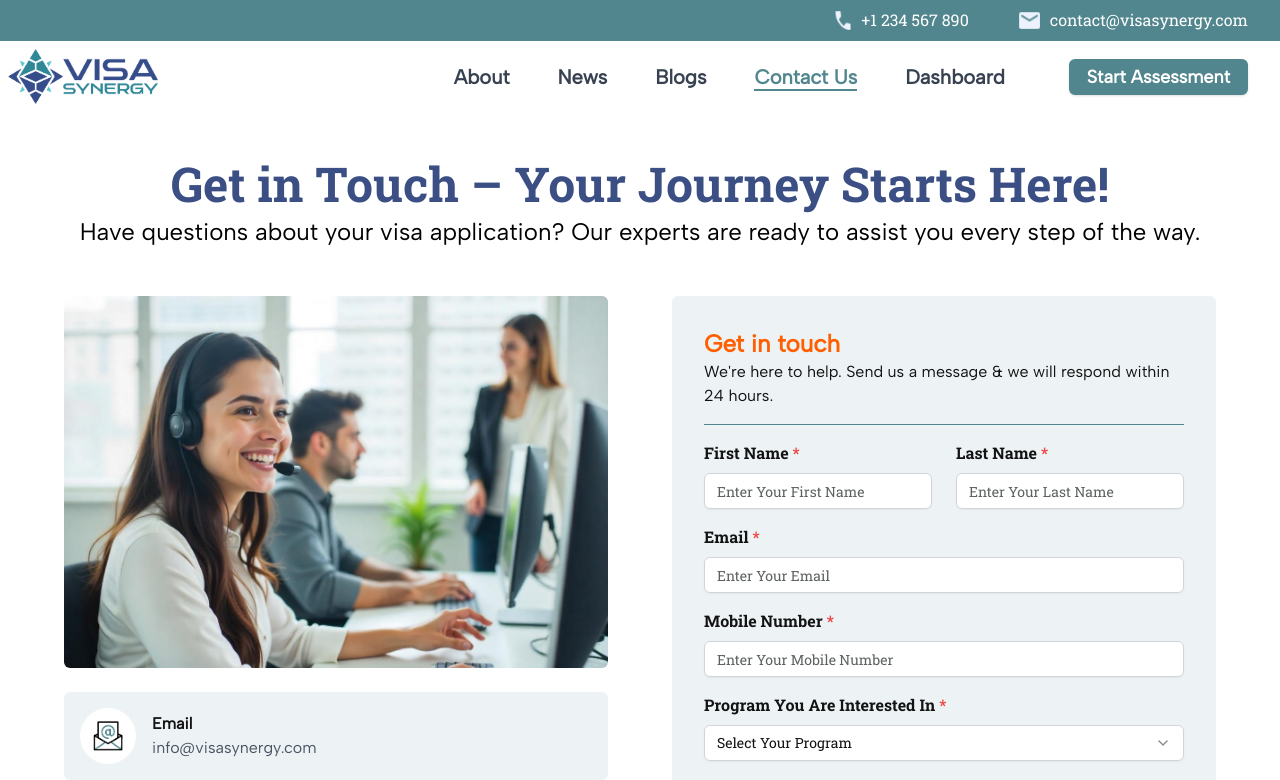
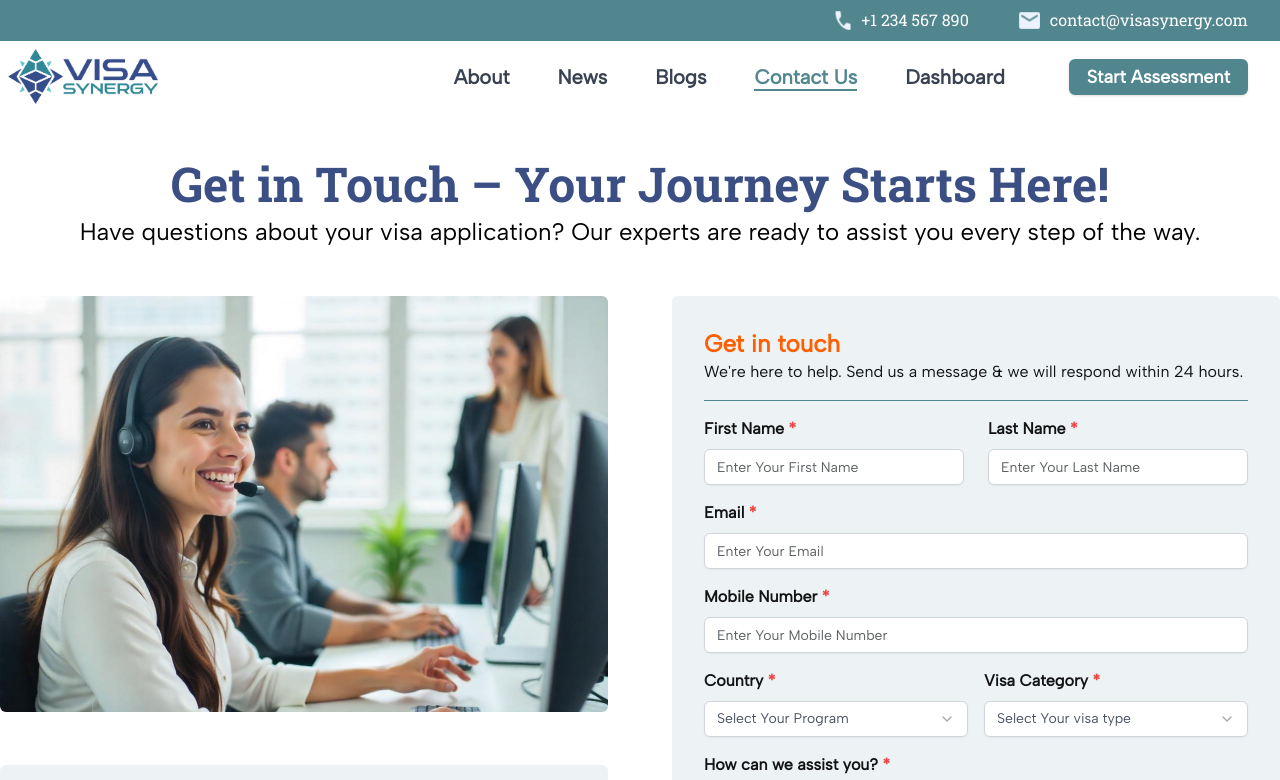
Before and after one commit to Invento-AI/visasynergy, a Next.js app in the folder client/: page /contact in a window 1280 px wide. Shown: the top 780 px of the page. Built offline with nearby package versions, Linux system fonts and the light colour scheme; a web font is replaced by a local one.

Commit message:
Rnquiry form modification and contct css improvisaton

```diff
--- a/client/src/app/contact/page.tsx
+++ b/client/src/app/contact/page.tsx
@@ -27,7 +27,7 @@ export default function ContactPage() {
       {/* ###################################################################################################################################### */}
 
       {/* Contact Section */}
-      <main className="px-4 md:px-16 mx-auto max-w-screen-xl">
+      <main className="px-4 md:px-0 mx-auto max-w-screen-xl">
       <h1 className="text-3xl md:text-5xl font-bold text-center text-[#3B4F84] mt-8 md:mt-12">
         Get in Touch – Your Journey Starts Here!
       </h1>
@@ -37,13 +37,13 @@ export default function ContactPage() {
 
       <div className="grid grid-cols-1 md:grid-cols-2 gap-8 md:gap-16 mt-8 md:mt-12 items-stretch">
         {/* Image Section */}
-        <div className="flex flex-col space-y-6">
+        <div className="flex flex-col space-y-6 justify-between">
           <div className="w-full">
             <Image src="/contact_girl.png" alt="Contact Us" width={500} height={500} className='w-full h-auto object-cover rounded-md' />
           </div>
 
           {/* Email and Phone Section */}
-          <div className="space-y-4">
+          <div className="space-y-4 md:space-y-12">
             <div className="flex items-center space-x-4 p-4 bg-[#edf3f5] rounded-md font-albert">
               <div className="p-2 bg-white rounded-full">
                 <img src="/email.gif" alt="email" className="w-10 h-10" />
@@ -72,7 +72,7 @@ export default function ContactPage() {
           <p className='text-sm md:text-base font-albert'>We're here to help. Send us a message & we will respond within 24 hours.</p>
           <hr className="border-[#51868e] border-1 my-4" />
 
-          <form className="space-y-4">
+          <form className="space-y-4 font-albert">
             <div className="grid grid-cols-1 md:grid-cols-2 gap-6">
               <div>
                 <Label htmlFor="first-name" className="font-bold text-sm md:text-base">First Name <span className="text-red-500">*</span></Label>
@@ -94,20 +94,51 @@ export default function ContactPage() {
               <Input id="mobile" className="mt-2 border-gray-300 bg-white" type="tel" placeholder="Enter Your Mobile Number" required />
             </div>
 
+            <div className="grid grid-cols-2 gap-4">
               <div>
-              <Label htmlFor="program" className="font-bold text-sm md:text-base">Program You Are Interested In <span className="text-red-500">*</span></Label>
+                <Label htmlFor="first-name" className="font-albert font-bold text-sm md:text-base">
+                  Country <span className="text-red-500">*</span>
+                </Label>
                 <Select>
-                <SelectTrigger className="mt-2">
+                  <SelectTrigger className="mt-2 font-albert border-gray-300 text-gray-600">
+                    <SelectValue placeholder="Select Your Program" className="placeholder-albert"/>
+                    {/* <span className="font-albert text-gray-700">
                       <SelectValue placeholder="Select Your Program" />
+                    </span> */}
                   </SelectTrigger>
                   <SelectContent>
+                  <span className="font-albert text-gray-700">
                     <SelectItem value="usa">USA</SelectItem>
                     <SelectItem value="canada">Canada</SelectItem>
                     <SelectItem value="australia">Australia</SelectItem>
                     <SelectItem value="europe">Europe</SelectItem>
                     <SelectItem value="new-zealand">New Zealand</SelectItem>
+                  </span>
                   </SelectContent>
                 </Select>
+              </div>
+              <div>
+                <Label htmlFor="last-name" className="font-albert font-bold text-sm md:text-base">
+                  Visa Category <span className="text-red-500">*</span>
+                </Label>
+                <Select>
+                  <SelectTrigger className="mt-2 font-albert border-gray-300 text-gray-600">
+                    <SelectValue placeholder="Select Your visa type" className="placeholder-albert"/>
+                    {/* <span className="font-albert text-gray-700">
+                      <SelectValue placeholder="Select Your Program" />
+                    </span> */}
+                  </SelectTrigger>
+                  <SelectContent>
+                  <span className="font-albert text-gray-700">
+                    <SelectItem value="usa">Work</SelectItem>
+                    <SelectItem value="canada">Study</SelectItem>
+                    <SelectItem value="australia">Immigration</SelectItem>
+                    <SelectItem value="europe">Business</SelectItem>
+                    <SelectItem value="new-zealand">Tourist</SelectItem>
+                  </span>
+                  </SelectContent>
+                </Select>
+              </div>
             </div>
 
             <div>
--- a/client/src/app/page.tsx
+++ b/client/src/app/page.tsx
@@ -318,9 +318,10 @@ export default function Home() {
                   <Input id="mobile" className="font-albert bg-white border-gray-300" type="tel" placeholder="Enter Your Mobile Number" required />
                 </div>
 
+                <div className="grid grid-cols-2 gap-4">
                   <div>
-                  <Label htmlFor="program" className="font-albert font-bold">
-                    Program You Are Interested In <span className="text-red-500">*</span>
+                    <Label htmlFor="first-name" className="font-albert font-bold">
+                      Country <span className="text-red-500">*</span>
                     </Label>
                     <Select>
                       <SelectTrigger className="font-albert border-gray-300 text-gray-600">
@@ -339,6 +340,29 @@ export default function Home() {
                       </span>
                       </SelectContent>
                     </Select>
+                  </div>
+                  <div>
+                    <Label htmlFor="last-name" className="font-albert font-bold">
+                      Visa Category <span className="text-red-500">*</span>
+                    </Label>
+                    <Select>
+                      <SelectTrigger className="font-albert border-gray-300 text-gray-600">
+                        <SelectValue placeholder="Select Your visa type" className="placeholder-albert"/>
+                        {/* <span className="font-albert text-gray-700">
+                          <SelectValue placeholder="Select Your Program" />
+                        </span> */}
+                      </SelectTrigger>
+                      <SelectContent>
+                      <span className="font-albert text-gray-700">
+                        <SelectItem value="usa">Work</SelectItem>
+                        <SelectItem value="canada">Study</SelectItem>
+                        <SelectItem value="australia">Immigration</SelectItem>
+                        <SelectItem value="europe">Business</SelectItem>
+                        <SelectItem value="new-zealand">Tourist</SelectItem>
+                      </span>
+                      </SelectContent>
+                    </Select>
+                  </div>
                 </div>
 
                 <Button type="submit" className="w-full bg-[#51868e] text-white py-3 text-lg font-albert hover:text-[#51868e] hover:bg-white hover:border-2 hover:border-[#51868e] transition duration-700">
@@ -390,7 +414,7 @@ export default function Home() {
         <section className="py-6 bg-white text-gray-900">
           <div className="container mx-auto px-3 md:px-6 flex flex-col md:flex-row items-center md:justify-between md:min-w-full">
             {/* Text Section */}
-            <div className="text-left md:text-left w-full md:w-2/5 max-w-full">
+            <div className="text-left md:text-left mx-auto md:w-2/5 max-w-full">
               <h2 className="text-xl md:text-5xl font-bold my-4 text-[#3B4F84] font-asap">
                 In Collaboration With
               </h2>
```
Lines whose indentation alone changed are shown as unchanged.
